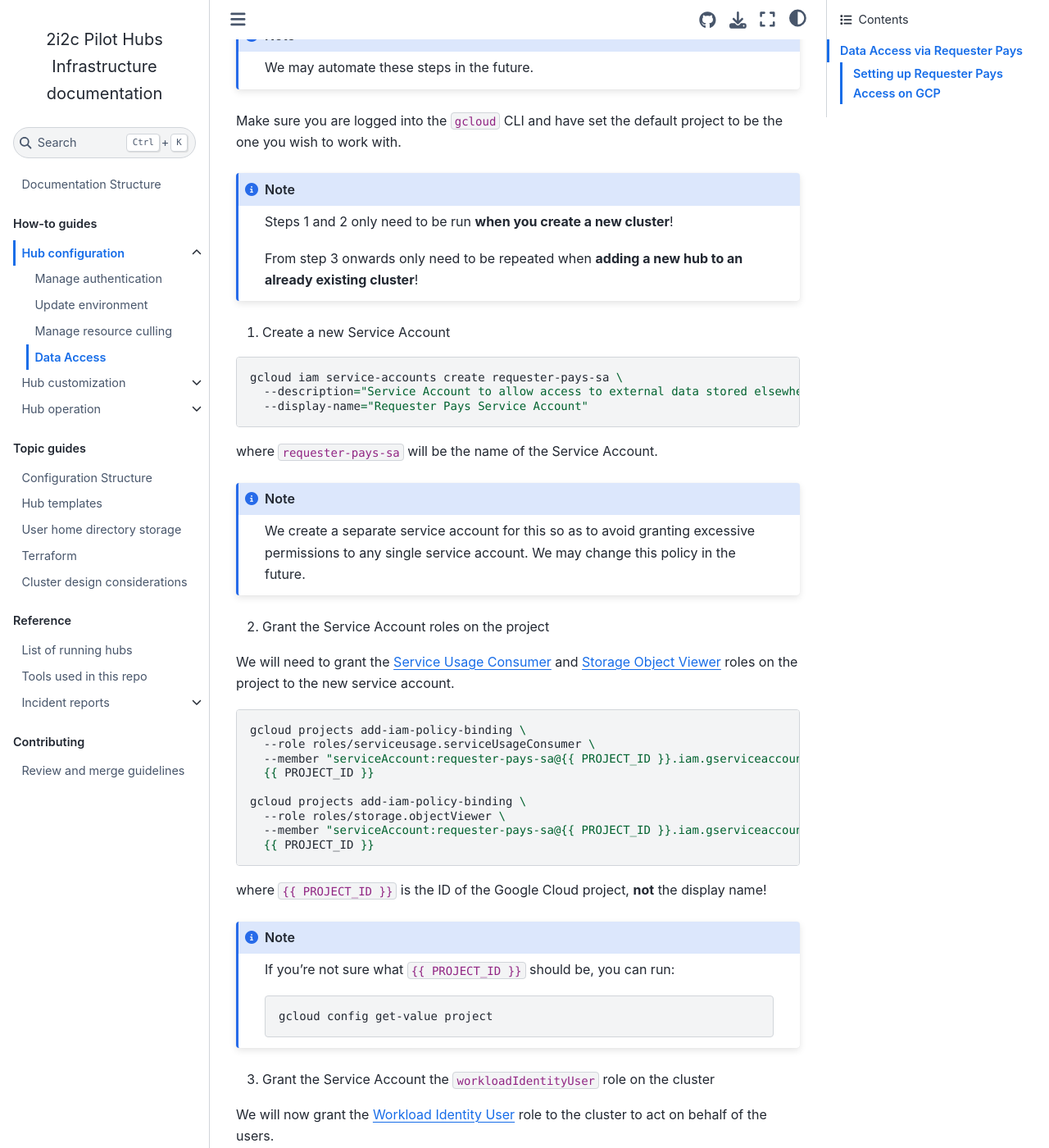
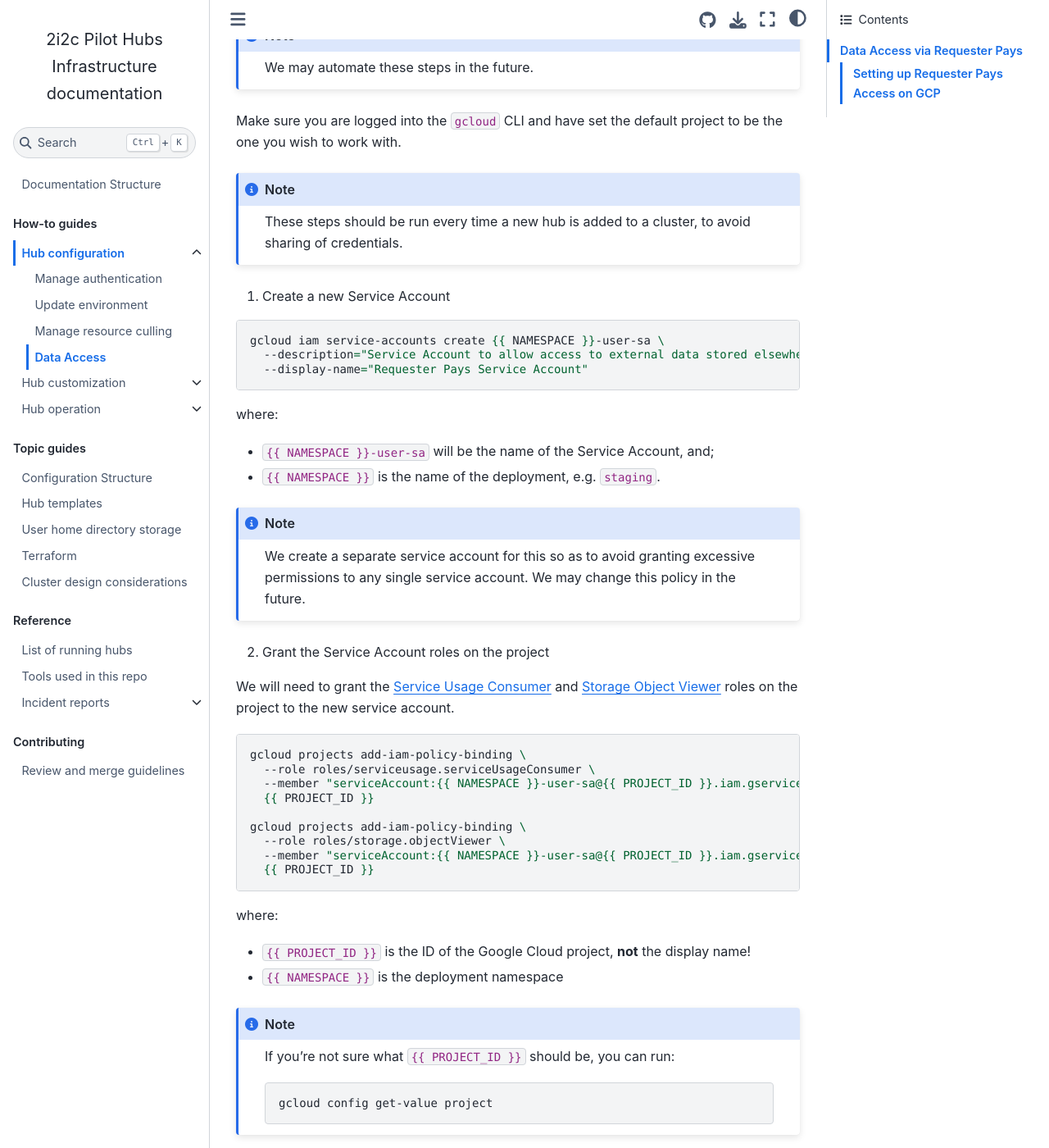
Before and after one commit to 2i2c-org/infrastructure, a Sphinx documentation site: the page built from docs/howto/configure/data-access.md, in a window 1280 px wide and 1400 px high, scrolled down 468 px. Shown: the whole window at 82% size. Built offline with Sphinx 7.4.7 and the Sphinx Book theme 1.1.4, drawn with Linux system fonts in a browser that asks for light colours; pages that are not in the unit, such as notebooks, are missing from menus; the version number could not be read and is left out; some of the changed text lies outside the part shown.

Commit message:
Update docs to have a requestor pays service account per hub rather than per cluster

`````diff
--- a/docs/howto/configure/data-access.md
+++ b/docs/howto/configure/data-access.md
@@ -18,20 +18,21 @@ We may automate these steps in the future.
 Make sure you are logged into the `gcloud` CLI and have set the default project to be the one you wish to work with.
 
 ```{note}
-Steps 1 and 2 only need to be run **when you create a new cluster**!
-
-From step 3 onwards only need to be repeated when **adding a new hub to an already existing cluster**!
+These steps should be run every time a new hub is added to a cluster, to avoid sharing of credentials.
 ```
 
 1. Create a new Service Account
 
 ```bash
-gcloud iam service-accounts create requester-pays-sa \
+gcloud iam service-accounts create {{ NAMESPACE }}-user-sa \
   --description="Service Account to allow access to external data stored elsewhere in the cloud" \
   --display-name="Requester Pays Service Account"
 ```
 
-where `requester-pays-sa` will be the name of the Service Account.
+where:
+
+- `{{ NAMESPACE }}-user-sa` will be the name of the Service Account, and;
+- `{{ NAMESPACE }}` is the name of the deployment, e.g. `staging`.
 
 ```{note}
 We create a separate service account for this so as to avoid granting excessive permissions to any single service account.
@@ -45,16 +46,19 @@ We will need to grant the [Service Usage Consumer](https://cloud.google.com/iam/
 ```bash
 gcloud projects add-iam-policy-binding \
   --role roles/serviceusage.serviceUsageConsumer \
-  --member "serviceAccount:requester-pays-sa@{{ PROJECT_ID }}.iam.gserviceaccount.com" \
+  --member "serviceAccount:{{ NAMESPACE }}-user-sa@{{ PROJECT_ID }}.iam.gserviceaccount.com" \
   {{ PROJECT_ID }}
 
 gcloud projects add-iam-policy-binding \
   --role roles/storage.objectViewer \
-  --member "serviceAccount:requester-pays-sa@{{ PROJECT_ID }}.iam.gserviceaccount.com" \
+  --member "serviceAccount:{{ NAMESPACE }}-user-sa@{{ PROJECT_ID }}.iam.gserviceaccount.com" \
   {{ PROJECT_ID }}
 ```
 
-where `{{ PROJECT_ID }}` is the ID of the Google Cloud project, **not** the display name!
+where:
+
+- `{{ PROJECT_ID }}` is the ID of the Google Cloud project, **not** the display name!
+- `{{ NAMESPACE }}` is the deployment namespace
 
 ````{note}
 If you're not sure what `{{ PROJECT_ID }}` should be, you can run:
@@ -72,7 +76,7 @@ We will now grant the [Workload Identity User](https://cloud.google.com/iam/docs
 gcloud iam service-accounts add-iam-policy-binding \
   --role roles/iam.workloadIdentityUser \
   --member "serviceAccount:{{ PROJECT_ID }}.svc.id.goog[{{ NAMESPACE }}/{{ SERVICE_ACCOUNT }}]" \
-  requester-pays-sa@{{ PROJECT_ID }}.iam.gserviceaccount.com
+  {{ NAMESPACE }}-user-sa@{{ PROJECT_ID }}.iam.gserviceaccount.com
 ```
 
 Where:
@@ -92,7 +96,7 @@ We now link the two service accounts together so Kubernetes can use the Google A
 kubectl annotate serviceaccount \
   --namespace {{ NAMESPACE }} \
   {{ SERVICE_ACCOUNT }} \
-  iam.gke.io/gcp-service-account=requester-pays-sa@{{ PROJECT_ID }}.iam.gserviceaccount.com
+  iam.gke.io/gcp-service-account={{ NAMESPACE }}-user-sa@{{ PROJECT_ID }}.iam.gserviceaccount.com
 ```
 
 Where:
`````
